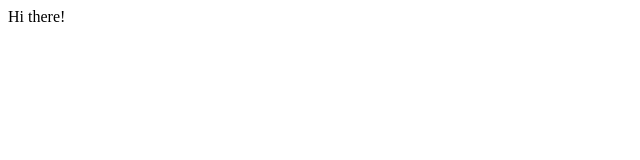
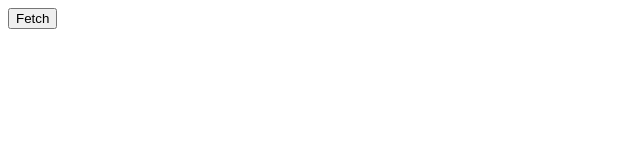
Before and after one commit to deeebeee3/2019-ts7-react-redux, a React (Create React App) app: page / in a window 1280 px wide. Shown: the top 160 px of the page, without its empty margins (0-640 px from the left). Built offline with nearby package versions, Linux system fonts and the light colour scheme.

Commit message:
Rendering a List

```diff
--- a/src/components/App.tsx
+++ b/src/components/App.tsx
@@ -9,10 +9,28 @@ interface AppProps {
 }
 
 class _App extends React.Component<AppProps> {
+
+  onButtonClick = (): void => {
+    this.props.fetchTodos();
+  };
+
+  renderList(): JSX.Element[] {
+    return this.props.todos.map((todo: Todo) => {
+      return <div key={todo.id}>{todo.title}</div>
+    });
+  }
+
   render() {
-    return <div>Hi there!</div>
+    return (
+      <div>
+        <button onClick={this.onButtonClick}>
+          Fetch
+        </button>
+        {this.renderList()}
+      </div>
+    )
   }
-}
+};
 
 // const mapStateToProps = (state: StoreState): { todos: Todo[] } => {
 //   return { todos: state.todos };
```
